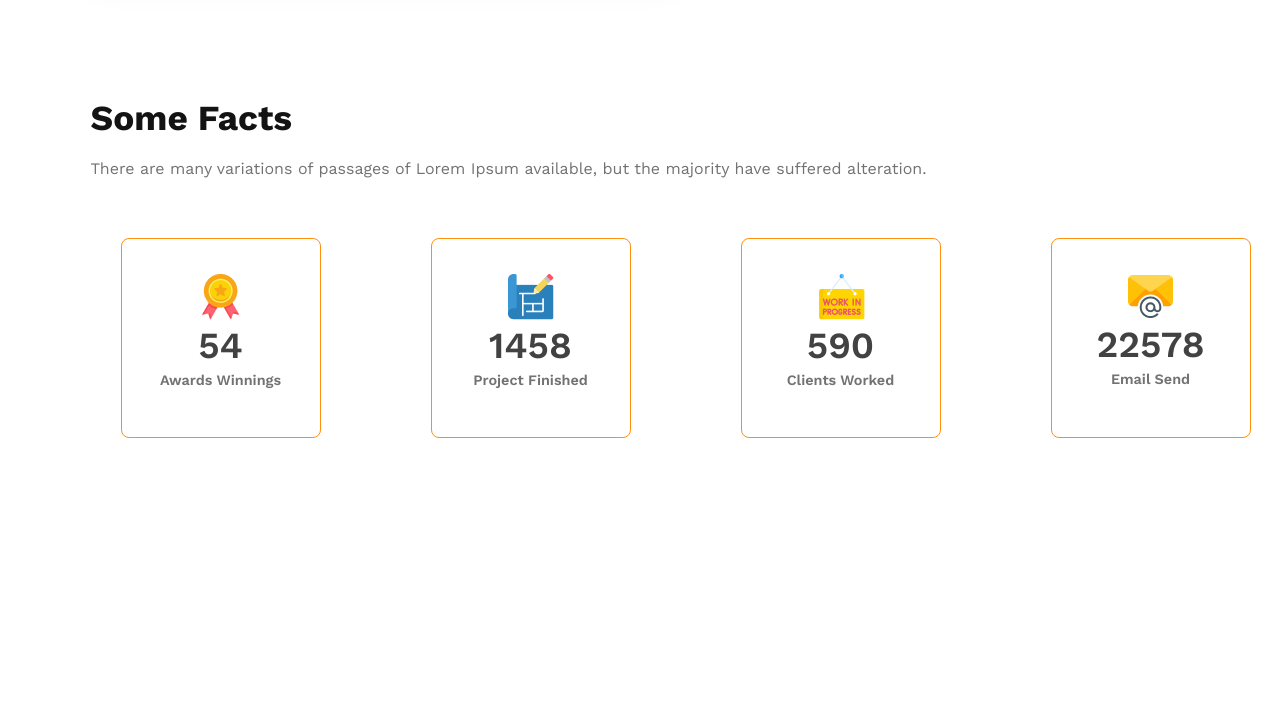
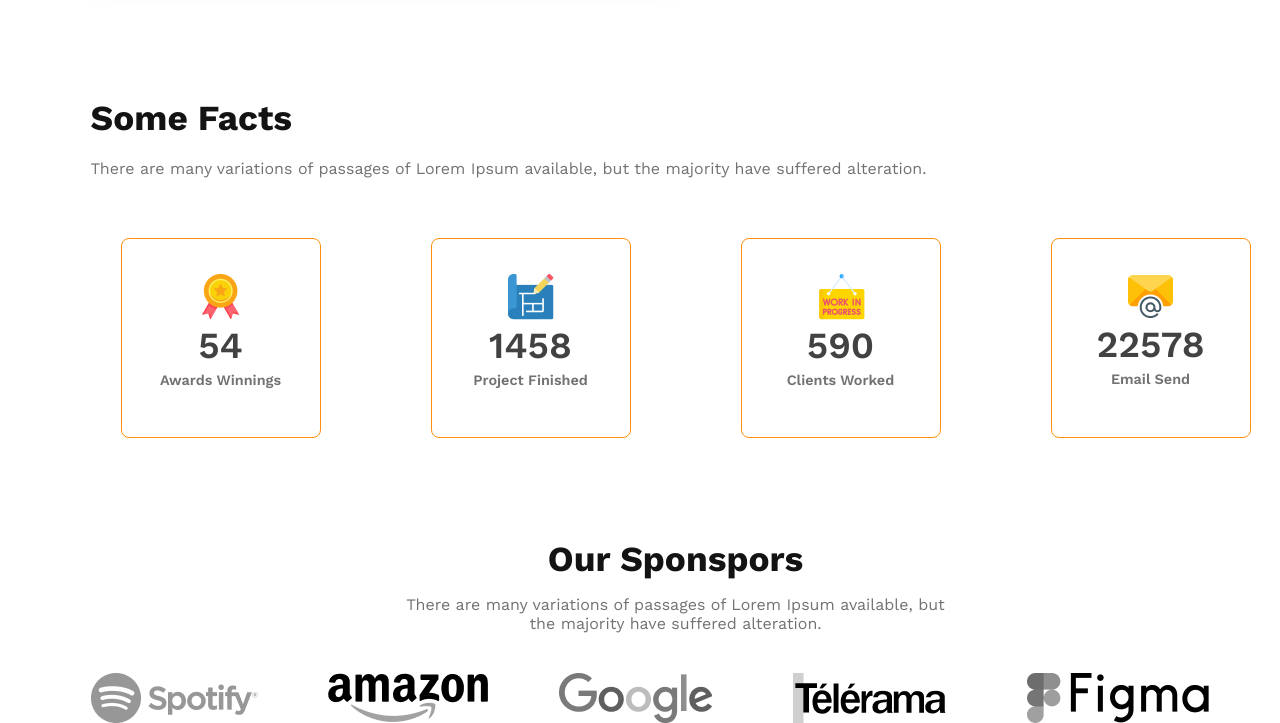
Before and after one commit to SuvroBiswas93/architects-landing-page, a plain HTML site: page index.html in a window 1280 px wide. Shown: the part 2158-2881 px from the top of the page. Before the commit the page ends 2596 px from the top, so only its background shows below. Drawn offline with nearby package versions, Linux system fonts and the light colour scheme.

Commit message:
Add sponsors section and styled it

```diff
--- a/index.html
+++ b/index.html
@@ -113,6 +113,22 @@
             </div>
         </section>
 
+        <section class="sponsors work-sans-font">
+            <div class="our-sponsors">
+                <h3 class="sponsor-heading dark1-color">Our Sponspors</h3>
+                <p class="sponsor-paragraph dark3-color">There are many variations of passages of Lorem Ipsum available, but<br> the majority have suffered alteration.</p>
+            </div>
+
+            <div class="sponsors-img">
+                <img src="./images/sponsors/spotify.png" alt="">
+                <img src="./images/sponsors/amazon.png" alt="">
+                <img src="./images/sponsors/google.png" alt="">
+                <img src="./images/sponsors/telerama.png" alt="">
+                <img src="./images/sponsors/figma.png" alt="">
+
+            </div>
+        </section>
+
     </main>
     <footer>
 
--- a/styles/style.css
+++ b/styles/style.css
@@ -309,3 +309,31 @@
     margin-top: 5px;
 
 }
+
+/* sponsors section style */
+
+.sponsors{
+    width: 1170px;
+     margin-left: 90.5px;
+     margin-right: 90.5px;
+     margin-top: 100px;
+}
+.our-sponsors{
+    text-align: center;
+    margin-bottom: 40px;
+}
+.sponsor-heading{
+    font-size: 2.2rem;
+    font-weight: 700;
+    margin-bottom: 15px;
+}
+.sponsor-paragraph{
+    font-size: 1rem;
+    font-weight: 400;
+
+}
+.sponsors-img{
+    display: grid;
+    grid-template-columns: repeat(5,1fr);
+    filter:grayscale(100%);
+}
```
